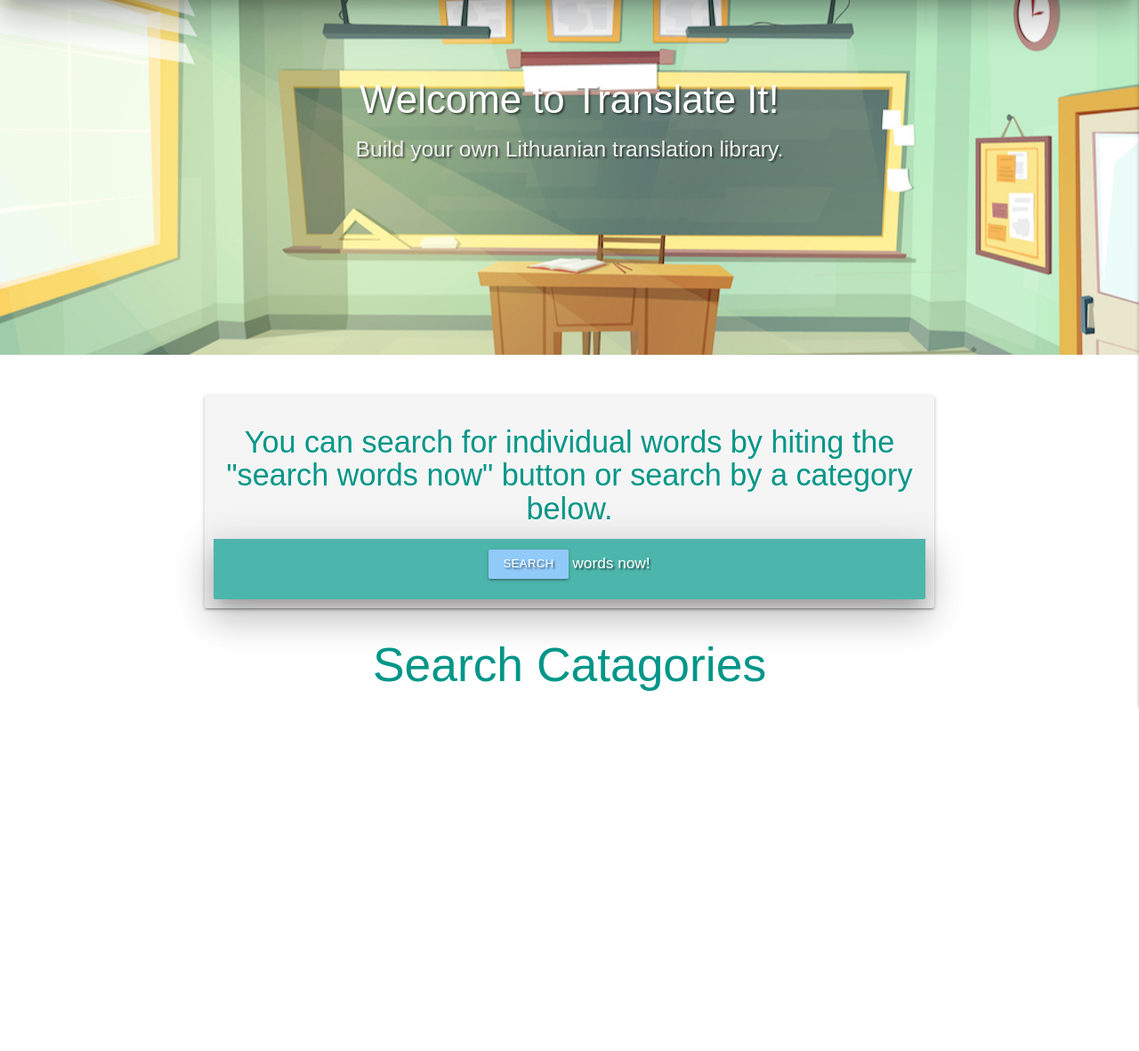
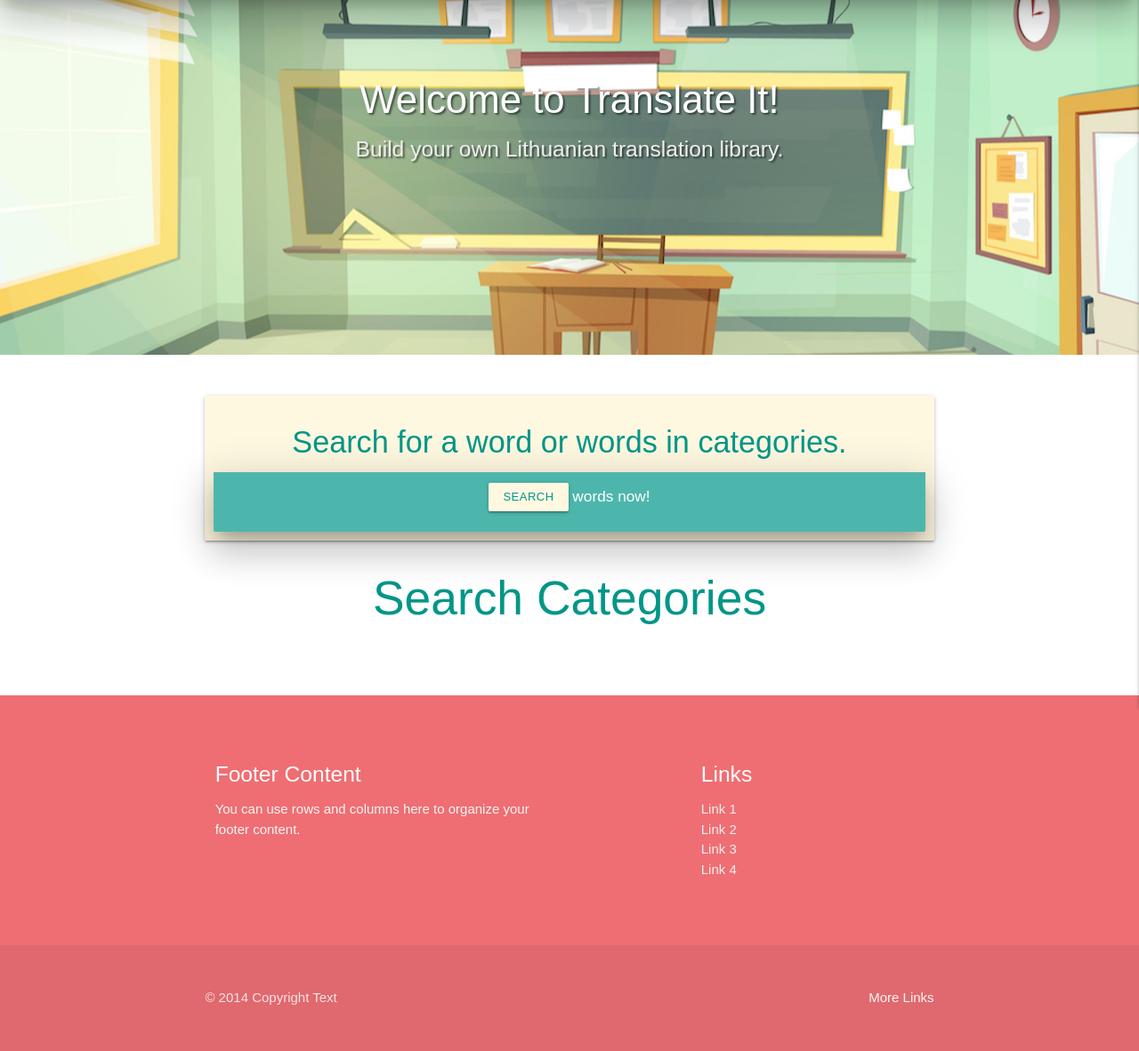
Before and after one commit to Leefarmer83/Translate-It, a Flask app: page / in a window 1280 px wide. Shown: the part 65-1247 px from the top of the page at 89% size. Before the commit the page ends 862 px from the top, so only its background shows below. Run offline with Flask 2, Linux system fonts and the light colour scheme; data that the repository does not hold is empty; some libraries are stand-ins or nearby versions; some web fonts are replaced.

Commit message:
changed etyling on index.html

```diff
--- a/static/css/style.css
+++ b/static/css/style.css
@@ -15,10 +15,12 @@ body {
     padding: 10px;
 }
 
+.padding7 {
+    padding: 7px;
+}
+
 .marginsearch {
     margin: -0.33333rem 0 .46rem 0;
-};
-
 }
 
 .translate {
--- a/templates/base.html
+++ b/templates/base.html
@@ -90,7 +90,7 @@
                 <img src="{{ url_for('static', filename='images/background.jpg') }}">
                 <div class="caption left-align">
                     <h3>Search for any word!</h3>
-                    <h5 class="light grey-text text-lighten-3">You can also see how it is used in a sentance.</h5>
+                    <h5 class="light grey-text text-lighten-3">Understand how words are used in conversation.</h5>
                 </div>
             </li>
             <li>
@@ -107,6 +107,31 @@
         {% block content %}
         {% endblock %}
     </main>
+    <footer class="page-footer">
+          <div class="container">
+            <div class="row">
+              <div class="col l6 s12">
+                <h5 class="white-text">Footer Content</h5>
+                <p class="grey-text text-lighten-4">You can use rows and columns here to organize your footer content.</p>
+              </div>
+              <div class="col l4 offset-l2 s12">
+                <h5 class="white-text">Links</h5>
+                <ul>
+                  <li><a class="grey-text text-lighten-3" href="#!">Link 1</a></li>
+                  <li><a class="grey-text text-lighten-3" href="#!">Link 2</a></li>
+                  <li><a class="grey-text text-lighten-3" href="#!">Link 3</a></li>
+                  <li><a class="grey-text text-lighten-3" href="#!">Link 4</a></li>
+                </ul>
+              </div>
+            </div>
+          </div>
+          <div class="footer-copyright">
+            <div class="container">
+            © 2014 Copyright Text
+            <a class="grey-text text-lighten-4 right" href="#!">More Links</a>
+            </div>
+          </div>
+        </footer>
 
     <script src="https://code.jquery.com/jquery-3.5.1.min.js"
         integrity="sha256-9/aliU8dGd2tb6OSsuzixeV4y/faTqgFtohetphbbj0=" crossorigin="anonymous"></script>
--- a/templates/index.html
+++ b/templates/index.html
@@ -6,32 +6,30 @@
 <div>
 
     <div class="col s12 m4 center">
-        <div class="card teal-text grey lighten-4 center-align padding">
+        <div class="card teal-text amber lighten-5 center-align padding">
             <div class="card-content">
                 <span class="card-title"></span>
-                <h4>You can search for individual words by hiting the "search words now" button or search by a category below.
+                <h4>Search for a word or words in categories.
                 </h4>
                 </div>
-            <div class="card-action z-depth-5 teal lighten-2"> <h6 class="marginsearch white-text text-shadow center-align"><a href="{{ url_for('get_words') }}"
-                    class="waves-effect blue lighten-3 waves-effect waves-light btn white-text text-shadow waves-light btn-small center">Search</a> words now!</h6>
+            <div class="card-action z-depth-5 teal lighten-2"> <h6 class="marginsearch white-text center-align"><a href="{{ url_for('get_words') }}"
+                    class="waves-effect amber lighten-5 waves-effect waves-light btn teal-text waves-light btn-small center">Search</a> words now!</h6>
             </div>
         </div>
     </div>
 </div>
 
-<h2 class="teal-text center-align">Search Catagories</h2>
+<h2 class="teal-text center-align">Search Categories</h2>
 
 
 <div class="row">
     {% for category in categories %}
     <div class="col s12 m4 center">
-        <div class="card white-text teal lighten-2 text-shadow center-align">
+        <div class="card white-text teal lighten-2 text-shadow z-depth-5 center-align">
             <div class="card-content white-text">
-                <span class="card-title">{{ category.category_name }}</span>
-            </div>
-            <div class="card-action white z-depth-5">
                 <a href="{{ url_for('word_cat', category_id=category._id) }}"
-                    class="waves-effect blue lighten-3 waves-effect waves-light btn white-text text-shadow waves-light btn-small">Select</a>
+                    class="white-text text-shadow"><span class="card-title padding">{{ category.category_name }}</span></a>
+
             </div>
         </div>
     </div>
--- a/templates/words.html
+++ b/templates/words.html
@@ -28,7 +28,7 @@
 {% for words in words %}
 
 
-<div class="card padding grey lighten-4 margin_b z-depth-5">
+<div class="card padding amber lighten-5 margin_b z-depth-5">
 
         <div class="card-content teal-text center row-fluid">
             <h5>{{ words.eng_word }}</h5>
@@ -42,7 +42,7 @@
                 <li class="tab"><a href="#tab3{{ loop.index }}">Used in a sentance</a></li>
             </ul>
         </div>
-        <div class="row-fluid card-content white teal-text lighten-3 center padding">
+        <div class="row-fluid card-content teal-text lighten-3 center padding">
             <div  class="card-content" id="tab1{{ loop.index }}">
                 <h5>{{ words.lt_word }}</h5>
             </div>
```
